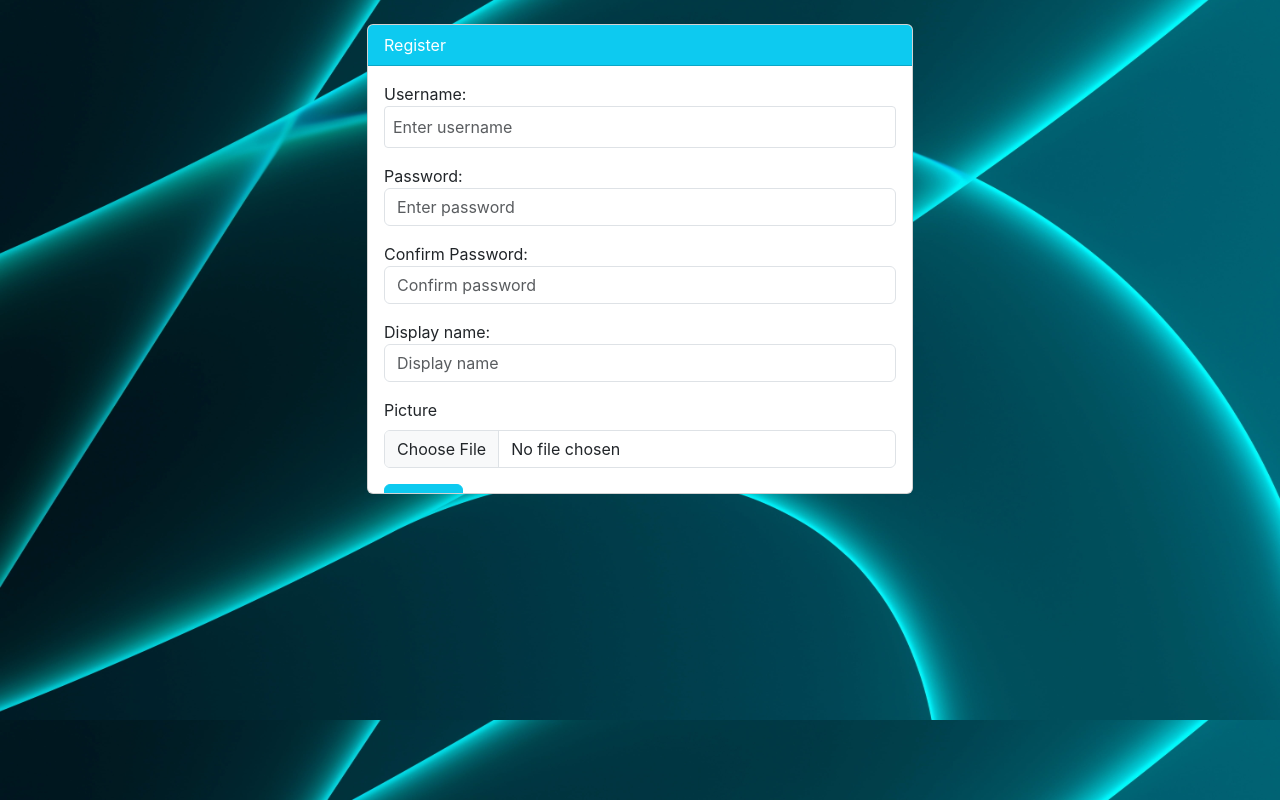
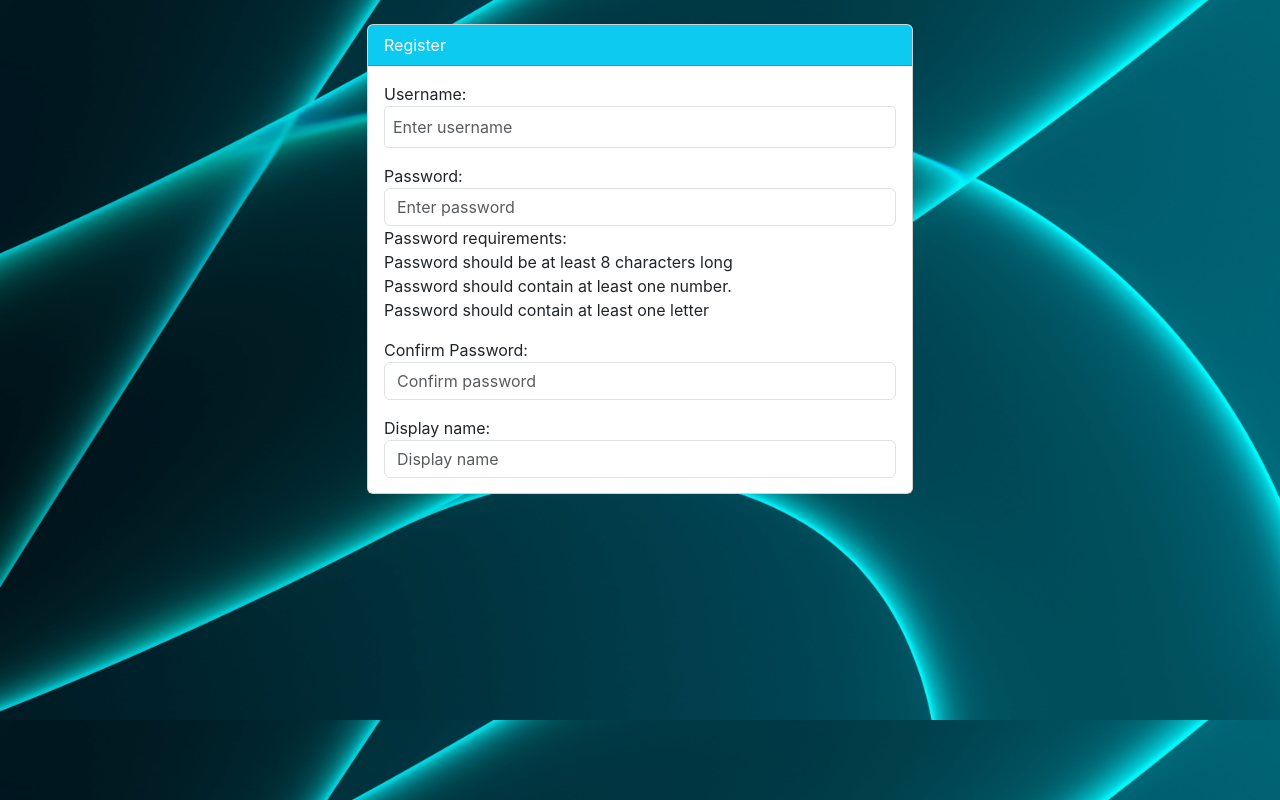
Before and after one commit to OzAmoyal/chatAss3, a React (Create React App) app in the folder chat-app/: page /register in a window 1280 px wide. Built offline with nearby package versions, Linux system fonts and the light colour scheme.

Commit message:
finished registerFormPassword

```diff
--- a/chat-app/src/register/registerForm/RegisterForm.js
+++ b/chat-app/src/register/registerForm/RegisterForm.js
@@ -11,7 +11,7 @@
   return (
     <form>
     <RegisterFormUsername registered = {props.registered} formData={props.formData} setter={props.setFormData} ></RegisterFormUsername>
-    <RegisterFormPassword passwordValue={props.password} setter={props.passwordSetter}></RegisterFormPassword>
+    <RegisterFormPassword formData={props.formData} setter={props.setFormData}></RegisterFormPassword>
     <RegisterFormConfirmPassword></RegisterFormConfirmPassword>
     <RegisterFormDisplayName></RegisterFormDisplayName>
     <RegisterFormPicture></RegisterFormPicture>
--- a/chat-app/src/register/registerForm/registerFormPassword/RegisterFormPassword.js
+++ b/chat-app/src/register/registerForm/registerFormPassword/RegisterFormPassword.js
@@ -1,10 +1,51 @@
+import { useState, useEffect } from 'react';
 
-function RegisterFormPassword(props){
+function RegisterFormPassword({ formData, setter }) {
+  const [passwordErrors, setPasswordErrors] = useState(['']);
+
   const handlePasswordChange = (event) => {
-        props.setter(event.target.value);
+    const password = event.target.value;
+    const errors = [];
+
+    if (password.length < 8) {
+      errors.push("Password should be at least 8 characters long.");
+    }
+
+    if (!/\d/.test(password)) {
+      errors.push("Password should contain at least one number.");
+    }
+
+    if (!/[a-zA-Z]/.test(password)) {
+      errors.push("Password should contain at least one letter.");
+    }
+
+
+    setPasswordErrors(errors);
+    setter({ ...formData, password });
   };
-    return(
-        <div className="mb-3">
+
+  useEffect(() => {
+    const empty = passwordErrors.length === 1 && passwordErrors[0] === '';
+    const element = document.getElementById("passwordError");
+
+    const allValid = passwordErrors.length === 0;
+
+    if(empty){
+      element.innerHTML = ["Password requirements:",
+                           "Password should be at least 8 characters long",
+                          "Password should contain at least one number.",
+                          "Password should contain at least one letter"].join("<br>")
+    }
+    else if (allValid) {
+
+      element.textContent = 'your password is ok';
+    } else {
+      element.innerHTML = "Password requirements:<br>" + passwordErrors.join("<br>");
+    }
+  }, [passwordErrors]);
+
+  return (
+    <div id="passwordField" className="mb-3">
       <label htmlFor="password">Password:</label>
       <input
         type="password"
@@ -12,8 +53,12 @@
         id="password"
         placeholder="Enter password"
         required
+        onChange={handlePasswordChange}
       />
+      <span id="passwordError" className="errorField">
+       </span>
     </div>
   );
 }
+
 export default RegisterFormPassword;
```
Lines whose indentation alone changed are shown as unchanged.
